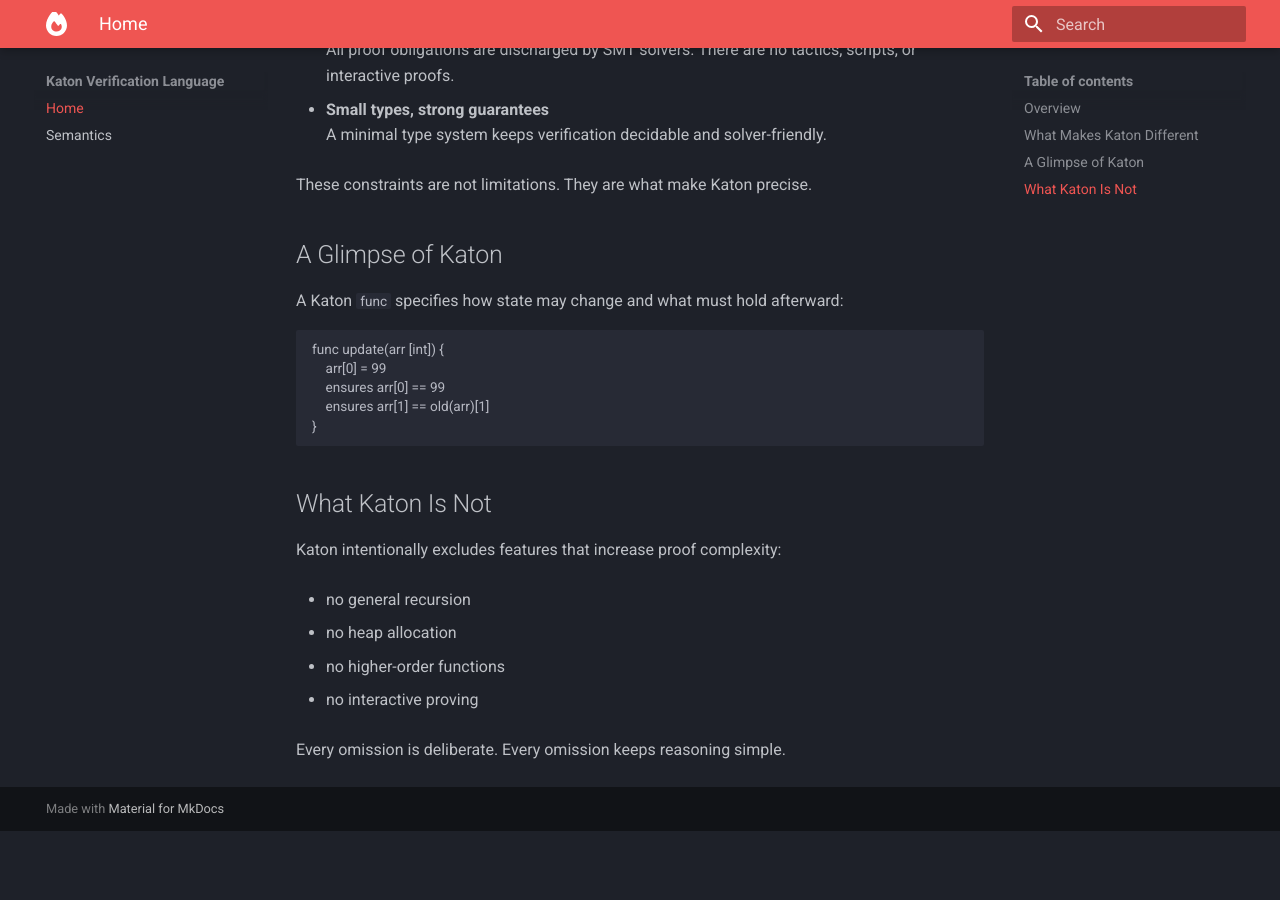
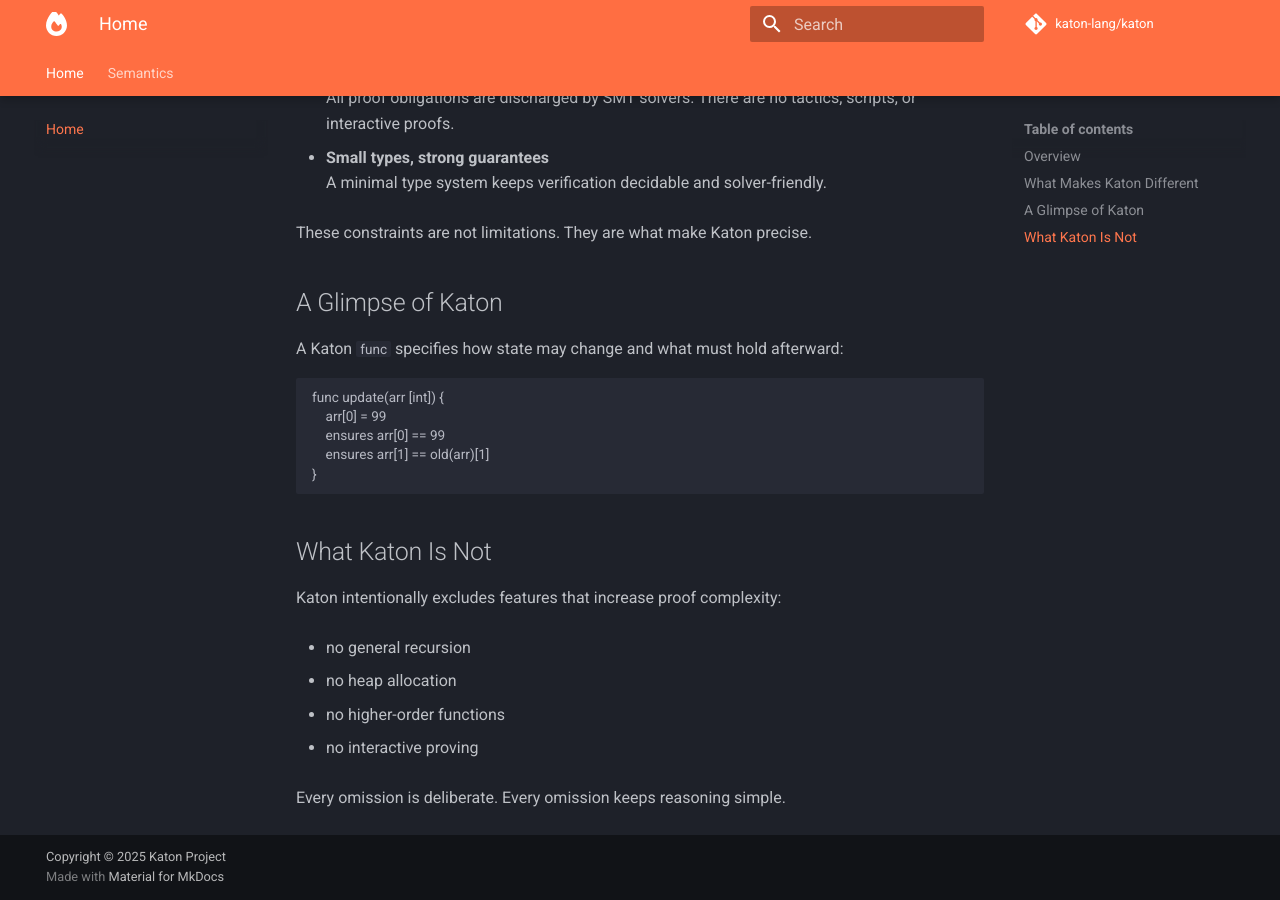
Before and after one commit to katon-lang/katon-lang.github.io, an MkDocs documentation site: the page built from docs/index.md, in a window 1280 px wide and 900 px high, scrolled down 745 px. Built offline with MkDocs 1.6.1 and Material for MkDocs 9.7.7, drawn with Linux system fonts in a browser that asks for light colours; comment, search, counter and statistics services are not loaded; before the commit the page ends 1576 px from its top, so only the background shows below that.

Commit message:
customize

```diff
--- a/mkdocs.yml
+++ b/mkdocs.yml
@@ -1,10 +1,16 @@
 site_name: Katon Verification Language
 site_url: https://katon-lang.github.io
+repo_url: https://github.com/katon-lang/katon
+repo_name: katon-lang/katon
 theme:
   name: material
   palette:
     scheme: slate
-    primary: red
+    primary: deep orange
+  features:
+    - navigation.tabs
+    - navigation.tabs.sticky
+    - navigation.path
   font:
     code: Roboto
   icon:
@@ -12,3 +18,4 @@ theme:
 nav:
   - Home: index.md
   - Semantics: semantics.md
+copyright: Copyright &copy; 2025 Katon Project
```
